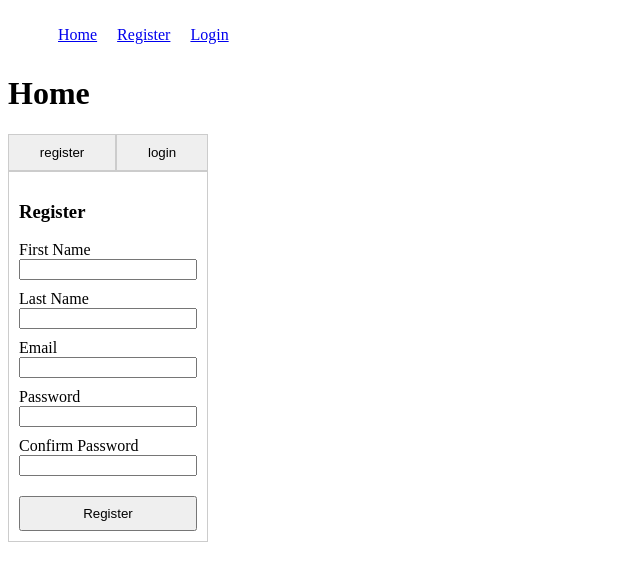
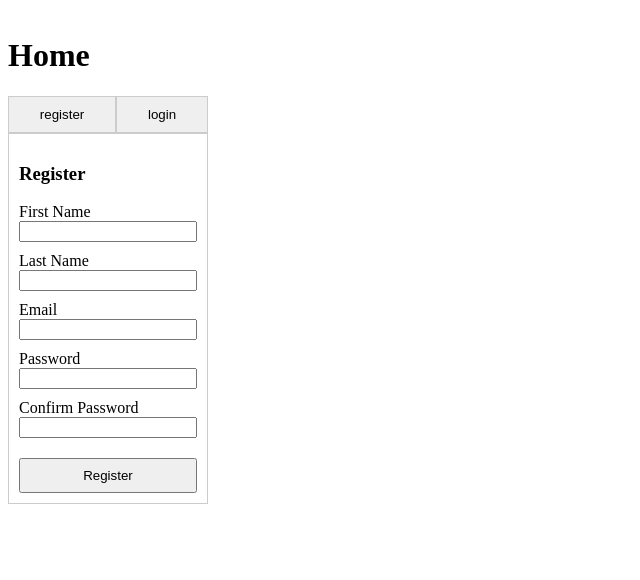
Before and after one commit to phurst-gh/Testing-Ground, a React (Vite) app in the folder frontend/: page / in a window 1280 px wide. Shown: the top 580 px of the page, without its empty margins (0-640 px from the left). Built offline with nearby package versions, Linux system fonts and the light colour scheme; no server answers.

Commit message:
navbar links (ideas for pages)

```diff
--- a/frontend/src/components/navigation/navbar.jsx
+++ b/frontend/src/components/navigation/navbar.jsx
@@ -24,15 +24,15 @@ const NavBar = () => {
   return (
     <NavBarStyled>
       <ul>
-        <li>
-          <Link to="/">Home</Link>
+        {/* <li>
+          <Link to="/dashboard">Dashboard</Link>
         </li>
         <li>
-          <Link to="/register">Register</Link>
+          <Link to="/calculator">Calculator</Link>
         </li>
         <li>
-          <Link to="/login">Login</Link>
-        </li>
+          <Link to="/reports">reports</Link>
+        </li> */}
         {isAuthenticated === "Authorised" && (
           <li>
             <LogoutForm />
```
